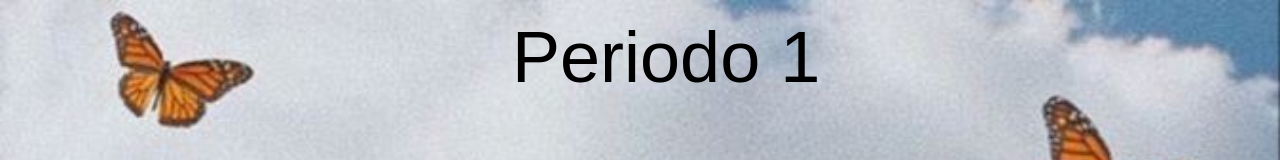
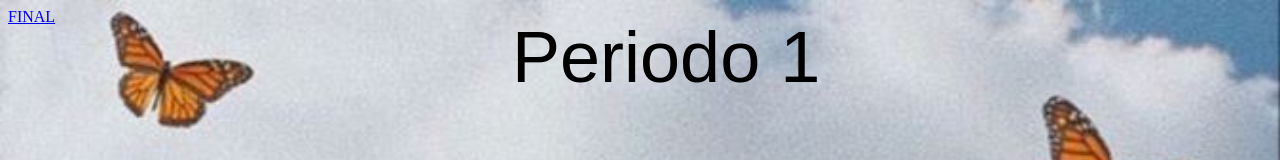
Before and after one commit to majocata/tecnologia, a plain HTML site: page periodo1.html in a window 1280 px wide. Shown: the top 160 px of the page. Drawn offline with Linux system fonts and the light colour scheme.

Commit message:
Update periodo1.html

```diff
--- a/periodo1.html
+++ b/periodo1.html
@@ -12,4 +12,5 @@
   <div class="rata4"><a href="https://majocata.github.io/entrega3/#ma5">TRABAJO 3</a></div>
    <div class="rata5"><a href="https://majocata.github.io/entrega4/">TRABAJO 4</a></div>
   <div class="rata6"><a href="https://majocata.github.io/entrega5/">TRABAJO 5</a></div>
+  <div class="rata7"><a href="https://majocata.github.io/final1/">FINAL</a></div>
 </body>
```
